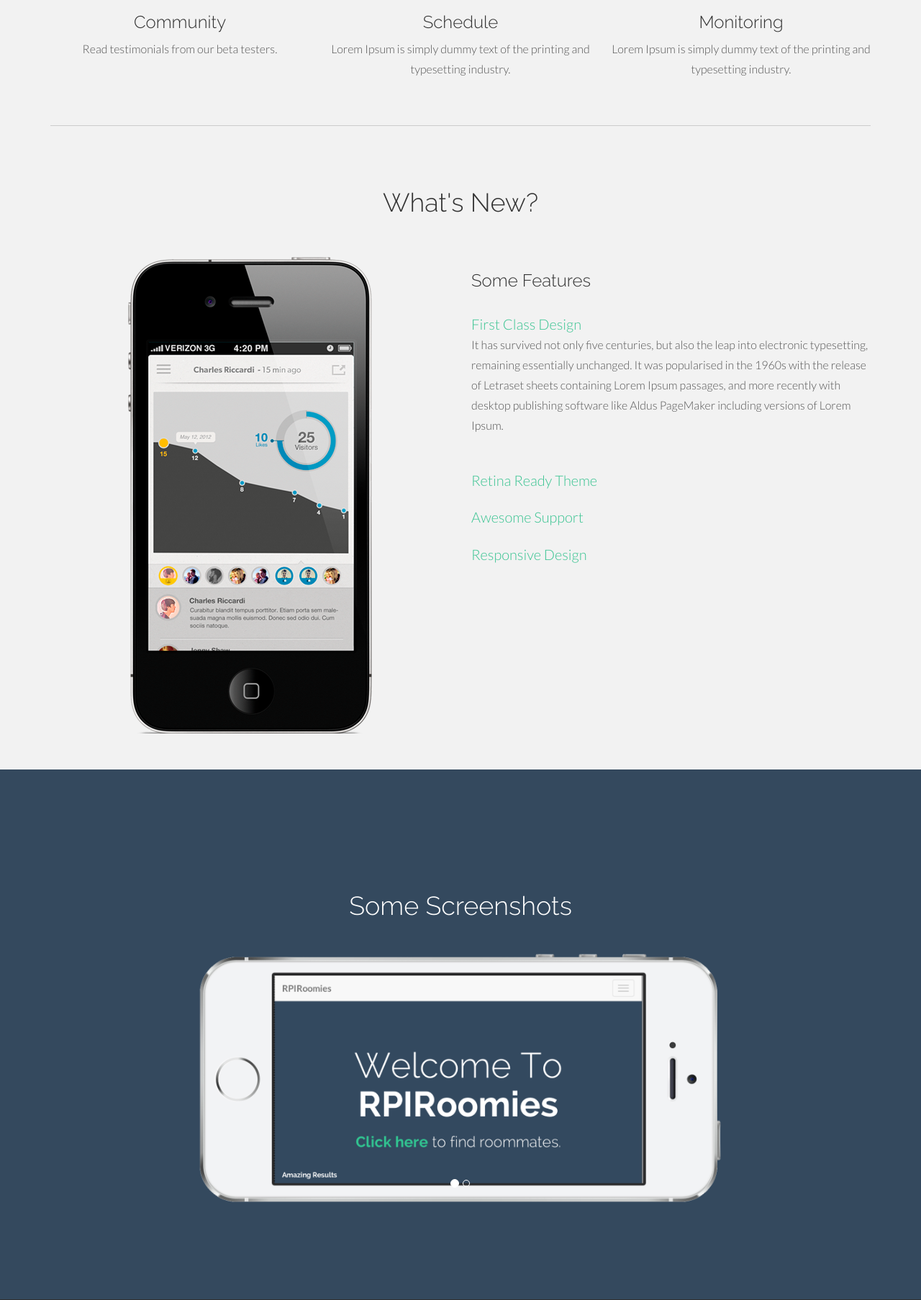
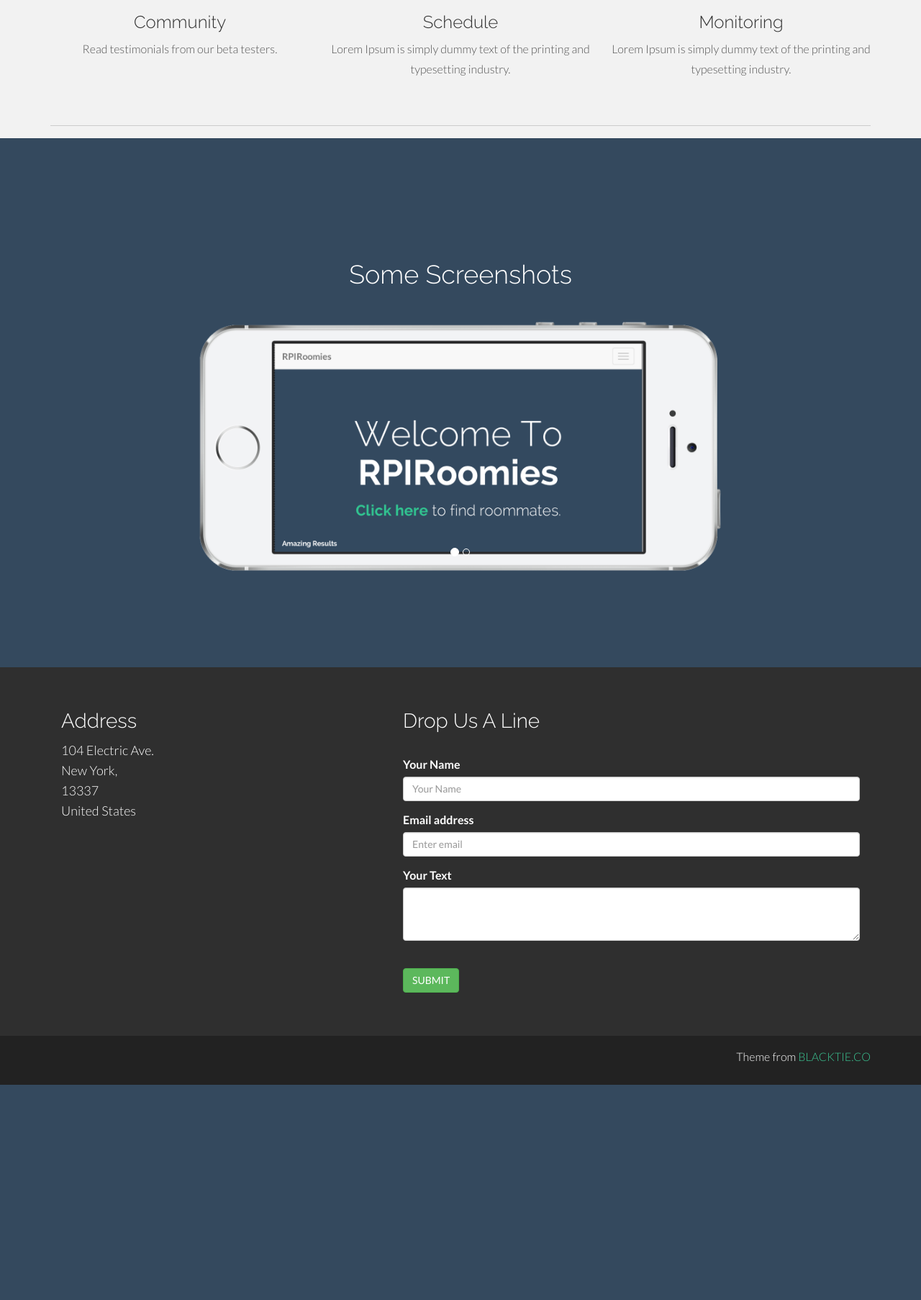
Before and after one commit to joechip504/RPIRoomies, a Django app: page / in a window 1280 px wide. Shown: the part 1051-2857 px from the top of the page at 72% size. After the commit the page ends 2558 px from the top, so only its background shows below. Run offline with Django 3.2, Linux system fonts and the light colour scheme; some libraries are stand-ins or nearby versions.

Commit message:
Removed section
removed the “What’s New” section from the index

```diff
--- a/RPIRoomies/templates/index.html
+++ b/RPIRoomies/templates/index.html
@@ -63,83 +63,6 @@
 			<hr>
 	    </div> <!--/ .container -->
 	</div><!--/ #introwrap -->
-
-	<!-- FEATURES WRAP -->
-	<div id="features">
-		<div class="container">
-			<div class="row">
-				<h1 class="centered">What's New?</h1>
-				<br>
-				<br>
-				<div class="col-lg-6 centered">
-					<img class="centered" src="/static/img/mobile.png" alt="">
-				</div>
-
-				<div class="col-lg-6">
-					<h3>Some Features</h3>
-					<br>
-				<!-- ACCORDION -->
-		            <div class="accordion ac" id="accordion2">
-		                <div class="accordion-group">
-		                    <div class="accordion-heading">
-		                        <a class="accordion-toggle" data-toggle="collapse" data-parent="#accordion2" href="#collapseOne">
-		                        First Class Design
-		                        </a>
-		                    </div><!-- /accordion-heading -->
-		                    <div id="collapseOne" class="accordion-body collapse in">
-		                        <div class="accordion-inner">
-								<p>It has survived not only five centuries, but also the leap into electronic typesetting, remaining essentially unchanged. It was popularised in the 1960s with the release of Letraset sheets containing Lorem Ipsum passages, and more recently with desktop publishing software like Aldus PageMaker including versions of Lorem Ipsum.</p>
-								</div><!-- /accordion-inner -->
-		                    </div><!-- /collapse -->
-		                </div><!-- /accordion-group -->
-		                <br>
-
-		                <div class="accordion-group">
-		                    <div class="accordion-heading">
-		                        <a class="accordion-toggle" data-toggle="collapse" data-parent="#accordion2" href="#collapseTwo">
-		                        Retina Ready Theme
-		                        </a>
-		                    </div>
-		                    <div id="collapseTwo" class="accordion-body collapse">
-		                        <div class="accordion-inner">
-								<p>It has survived not only five centuries, but also the leap into electronic typesetting, remaining essentially unchanged. It was popularised in the 1960s with the release of Letraset sheets containing Lorem Ipsum passages, and more recently with desktop publishing software like Aldus PageMaker including versions of Lorem Ipsum.</p>
-								</div><!-- /accordion-inner -->
-		                    </div><!-- /collapse -->
-		                </div><!-- /accordion-group -->
-		                <br>
-
-		                 <div class="accordion-group">
-		                    <div class="accordion-heading">
-		                        <a class="accordion-toggle" data-toggle="collapse" data-parent="#accordion2" href="#collapseThree">
-		                        Awesome Support
-		                        </a>
-		                    </div>
-		                    <div id="collapseThree" class="accordion-body collapse">
-		                        <div class="accordion-inner">
-								<p>It has survived not only five centuries, but also the leap into electronic typesetting, remaining essentially unchanged. It was popularised in the 1960s with the release of Letraset sheets containing Lorem Ipsum passages, and more recently with desktop publishing software like Aldus PageMaker including versions of Lorem Ipsum.</p>
-								</div><!-- /accordion-inner -->
-		                    </div><!-- /collapse -->
-		                </div><!-- /accordion-group -->
-		                <br>
-
-		                 <div class="accordion-group">
-		                    <div class="accordion-heading">
-		                        <a class="accordion-toggle" data-toggle="collapse" data-parent="#accordion2" href="#collapseFour">
-		                        Responsive Design
-		                        </a>
-		                    </div>
-		                    <div id="collapseFour" class="accordion-body collapse">
-		                        <div class="accordion-inner">
-								<p>It has survived not only five centuries, but also the leap into electronic typesetting, remaining essentially unchanged. It was popularised in the 1960s with the release of Letraset sheets containing Lorem Ipsum passages, and more recently with desktop publishing software like Aldus PageMaker including versions of Lorem Ipsum.</p>
-								</div><!-- /accordion-inner -->
-		                    </div><!-- /collapse -->
-		                </div><!-- /accordion-group -->
-		                <br>
-					</div><!-- Accordion -->
-				</div>
-			</div>
-		</div><!--/ .container -->
-	</div><!--/ #features -->
 
 
 	<section id="showcase" name="showcase"></section>
```
